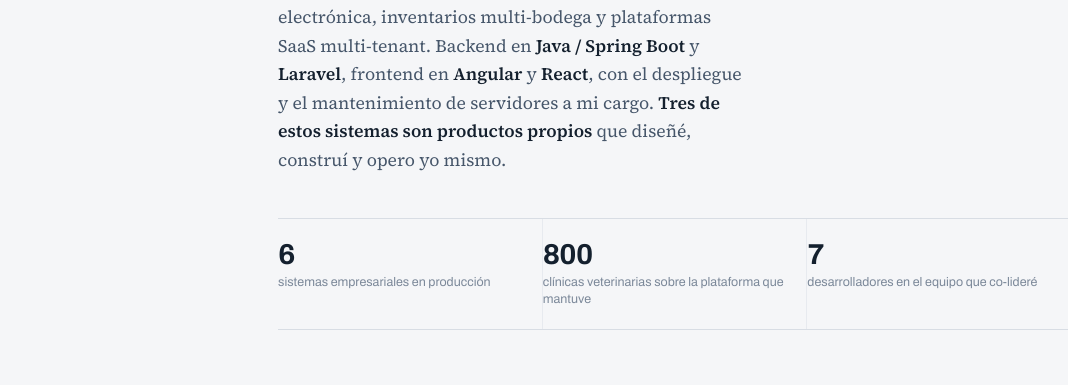
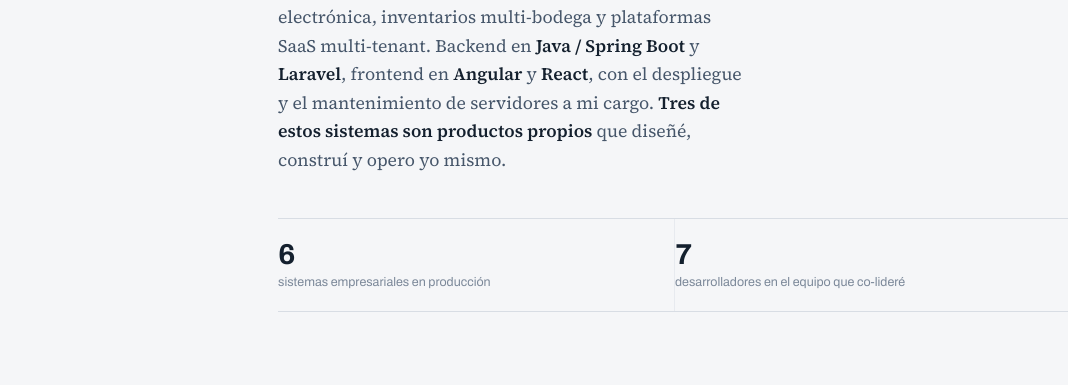
Before and after one commit to BrianZuto/BrianZuto.github.io, a plain HTML site: page index.html in a window 1280 px wide. Shown: the part 414-799 px from the top of the page, without its empty margins (88-1156 px from the left). Drawn offline with Linux system fonts and the light colour scheme.

Commit message:
Quito la metrica de 800 clinicas del bloque de cifras
Ese dato correspondia a un proyecto de Grupo CEPE, no a trabajo propio.

Co-Authored-By: Claude Opus 5 (1M context) <noreply@anthropic.com>

```diff
--- a/index.html
+++ b/index.html
@@ -255,7 +255,6 @@ footer{
       </div>
       <div class="proof">
         <div><b>6</b><span>sistemas empresariales en producción</span></div>
-        <div><b>800</b><span>clínicas veterinarias sobre la plataforma que mantuve</span></div>
         <div><b>7</b><span>desarrolladores en el equipo que co-lideré</span></div>
       </div>
     </header>
```
